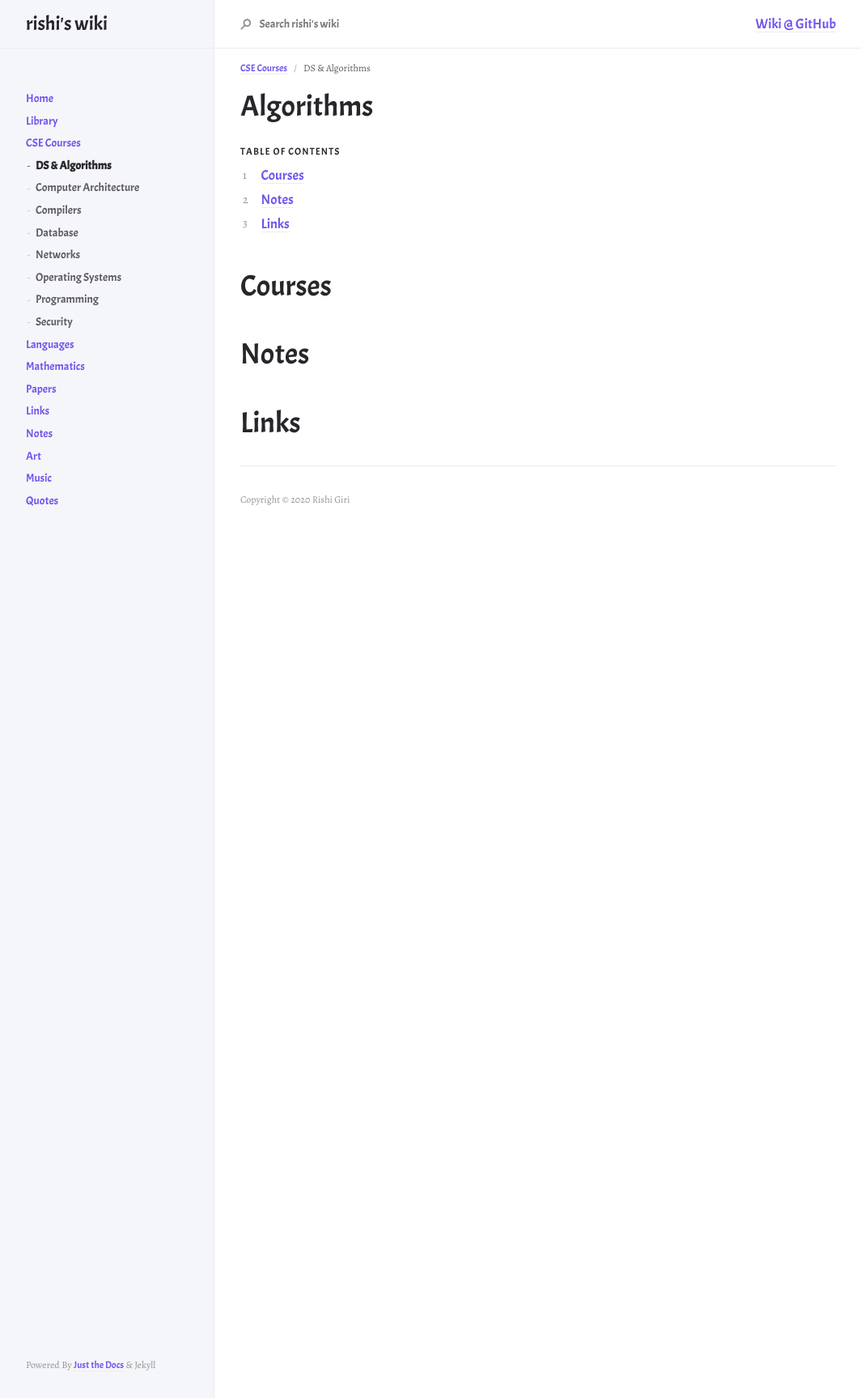
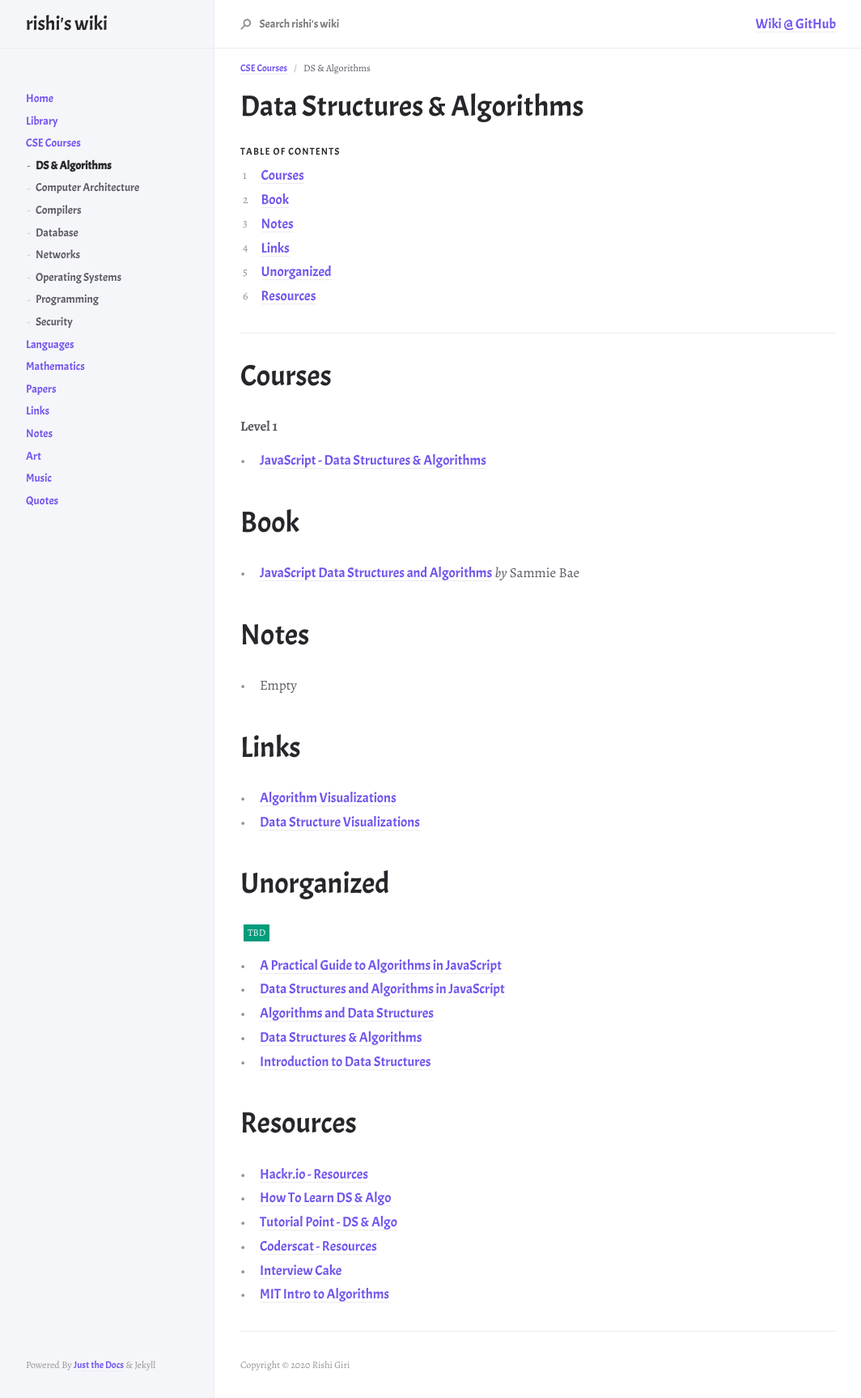
Before and after one commit to r8w/r8w, a Jekyll site: the page built from docs/courses/algorithms.md, in a window 1280 px wide. Shown: the whole page at 81% size, without its empty margins (107-1171 px from the left). Built offline with Jekyll 4.4.1, drawn with Linux system fonts in a browser that asks for light colours; nearby versions of some CDN libraries.

Commit message:
update docs

```diff
--- a/docs/courses/algorithms.md
+++ b/docs/courses/algorithms.md
@@ -5,7 +5,7 @@ parent: CSE Courses
 nav_order: 1
 ---
 
-# Algorithms
+# Data Structures & Algorithms
 {: .no_toc }
 
 ## Table of contents
@@ -14,8 +14,44 @@ nav_order: 1
 1. TOC
 {:toc}
 
+---
+
 # Courses
+
+__Level 1__
+
+- [JavaScript - Data Structures & Algorithms](https://www.youtube.com/watch?v=LuXCJxY7nPE&list=PLn2ipk-jqgZiAHiA70hOxAj8RMUeqYNK3)
+
+# Book
+
+- [JavaScript Data Structures and Algorithms]() *by* Sammie Bae
 
 # Notes
 
+- Empty
+
 # Links
+
+- [Algorithm Visualizations](https://visualgo.net/en)
+- [Data Structure Visualizations](https://www.cs.usfca.edu/~galles/visualization/Algorithms.html)
+
+
+# Unorganized
+
+TBD
+{: .label .label-green}
+
+- [A Practical Guide to Algorithms in JavaScript](https://frontendmasters.com/courses/practical-algorithms/)
+- [Data Structures and Algorithms in JavaScript](https://frontendmasters.com/courses/data-structures-algorithms/)
+- [Algorithms and Data Structures](https://www.youtube.com/watch?v=njTh_OwMljA&list=PLLXdhg_r2hKA7DPDsunoDZ-Z769jWn4R8)
+- [Data Structures & Algorithms](https://www.youtube.com/watch?v=AT14lCXuMKI&list=PLdo5W4Nhv31bbKJzrsKfMpo_grxuLl8LU)
+- [Introduction to Data Structures](https://www.youtube.com/watch?v=92S4zgXN17o&list=PL2_aWCzGMAwI3W_JlcBbtYTwiQSsOTa6P)
+
+# Resources
+
+- [Hackr.io - Resources](https://hackr.io/tutorials/learn-data-structures-algorithms)
+- [How To Learn DS & Algo](https://coderscat.com/how-to-learn-data-structures-and-algorithms)
+- [Tutorial Point - DS & Algo](https://www.tutorialspoint.com/data_structures_algorithms/index.htm)
+- [Coderscat - Resources](https://coderscat.com/how-to-learn-data-structures-and-algorithms)
+- [Interview Cake](https://www.interviewcake.com/data-structures-and-algorithms-guide)
+- [MIT Intro to Algorithms](https://ocw.mit.edu/courses/electrical-engineering-and-computer-science/6-006-introduction-to-algorithms-fall-2011/lecture-videos/)
```
Also changed, not shown: docs/courses/architecture.md (+22 -0 lines), docs/courses/compilers.md (+4 -0 lines), docs/languages/c.md (+4 -0 lines).
